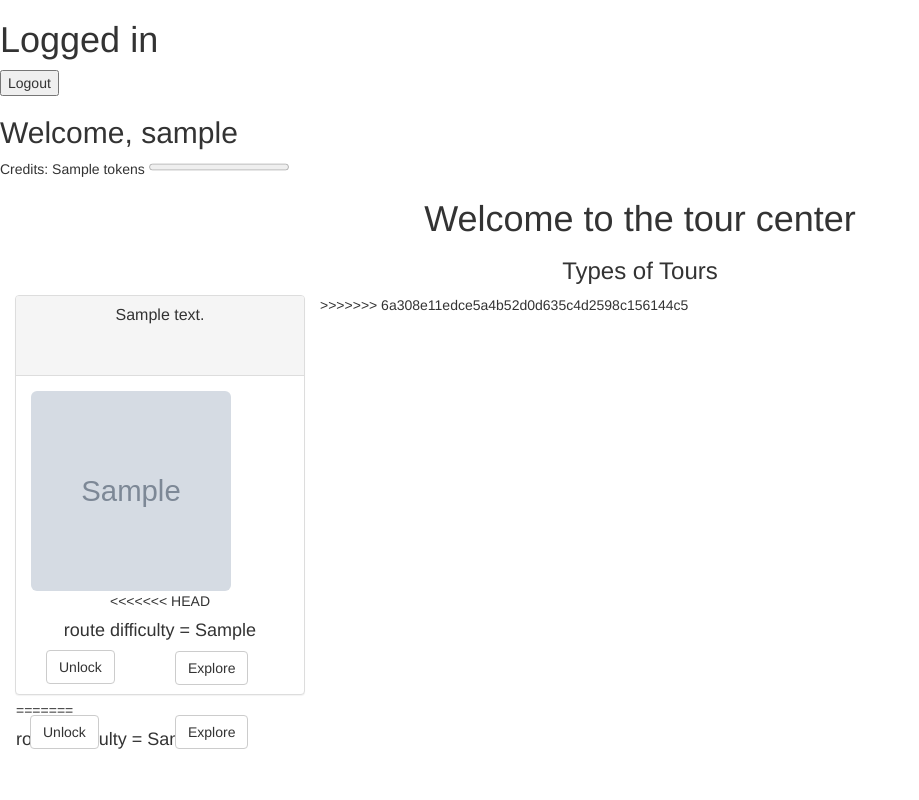
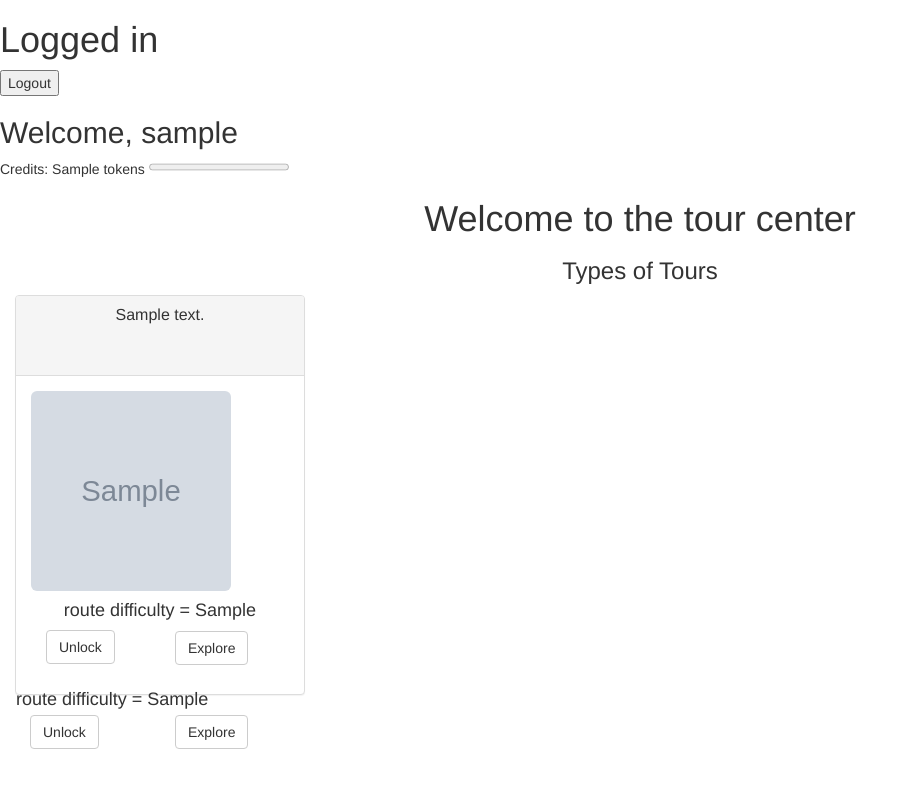
Before and after one commit to priyankaparikh/instawalk, a Python web app: template templates/profile.html in a window 1280 px wide. Shown: the whole page, without its empty margins (0-919 px from the left). Run offline with Jinja, Linux system fonts and the light colour scheme; the template is opened without the code that fills it: most values are stand-ins (such as "Sample title", 1, 10 or a date in 2020); grey boxes marked "Sample" are stand-in pictures; some libraries are stand-ins or nearby versions.

Commit message:
Resolved conflicts in profile template

```diff
--- a/templates/profile.html
+++ b/templates/profile.html
@@ -35,7 +35,6 @@
                             <img src="{{route['image_url']}}" class="img-responsive img-rounded" style="width:200px;height:200px;">
                           </div>
                           <div style="text-align:center">
-<<<<<<< HEAD
                           <h4> route difficulty = {{ route.route_difficulty}}</h4>
                         </div>
                         <div class="col-xs-6">
@@ -55,7 +54,6 @@
                           </form>
                         </div>
                         </div>
-=======
                             <h4> route difficulty = {{ route.route_difficulty }}</h4>
                           </div>
                           <div class="col-xs-6">
@@ -74,7 +72,6 @@
                             </form>
                           </div><!-- end col -->
                       </div><!-- end panel-body -->
->>>>>>> 6a308e11edce5a4b52d0d635c4d2598c156144c5
                       </div>
                     </div>
                 {% endfor %}
```
